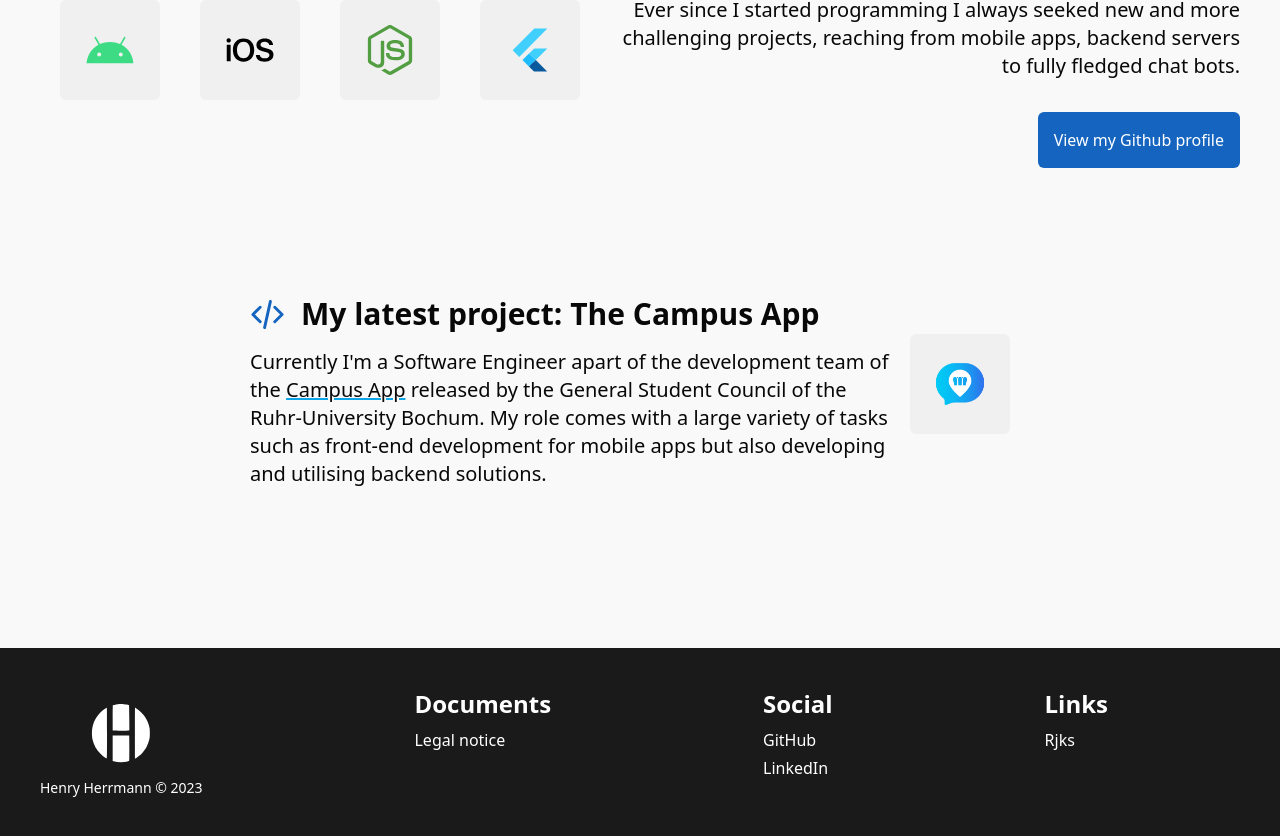
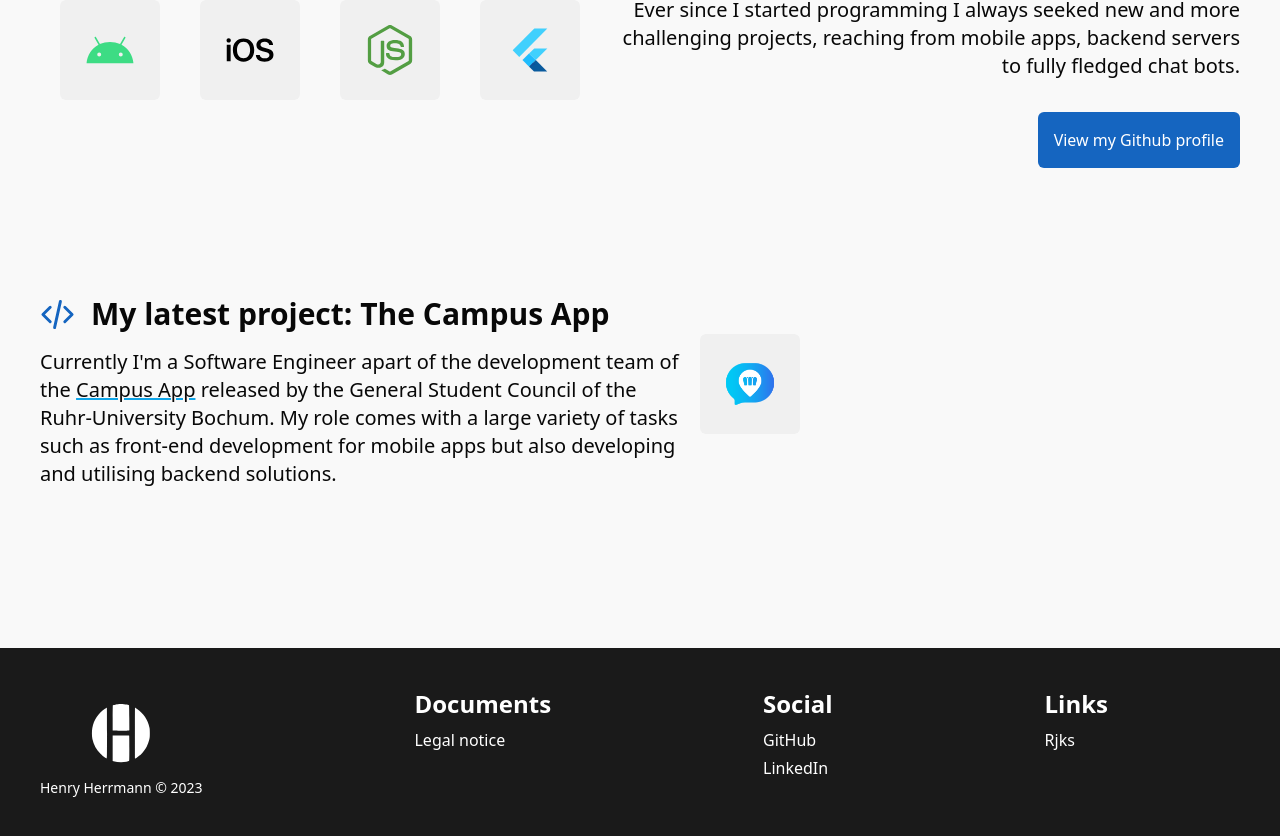
Before and after one commit to henry-herrmann/portfolio-site-v2, a Next.js app: page / in a window 1280 px wide. Shown: the part 1192-2028 px from the top of the page. Built offline with nearby package versions, Linux system fonts and the light colour scheme.

Commit message:
Styling changes

```diff
--- a/components/Footer.js
+++ b/components/Footer.js
@@ -3,7 +3,7 @@ import Image from 'next/image';
 
 export default function Footer(){
     return (
-        <div className='bg-herrmann-gray-dark min-h-full mt-40 text-light-white'>
+        <div className='bg-herrmann-gray-dark min-h-full mt-32 xl:mt-40 text-light-white'>
             <div className='text-center sm:text-left md:flex-row-reverse md:flex md:justify-between'>
                 <div className='sm:flex sm:flex-grow sm:justify-evenly'>
                     <div className='md:m-10 pt-10 md:p-0'>
--- a/components/LandingCampusApp.js
+++ b/components/LandingCampusApp.js
@@ -14,7 +14,7 @@ export default function LandingCampusApp() {
                 <p className="text-xl font-light">Currently I'm a Software Engineer apart of the development team of the <Link className="underline decoration-sky-500" href="https://app.asta-bochum.de/">Campus App</Link> released by the General Student Council of the Ruhr-University Bochum. My role comes with a large variety of tasks such as front-end development for mobile apps but also developing and utilising backend solutions.</p>
 
             </div>
-            <div className='grid grid-cols-1'>
+            <div className='grid xl:grid-cols-4 grid-cols-1'>
                     <div className='bg-herrmann-gray-light h-[100px] w-[100px] rounded-md m-5 p-[17px]'>
                         <Image src="/icons/campus_app.png" alt="Campus App" width={80} height={10}/>
                     </div>
```
